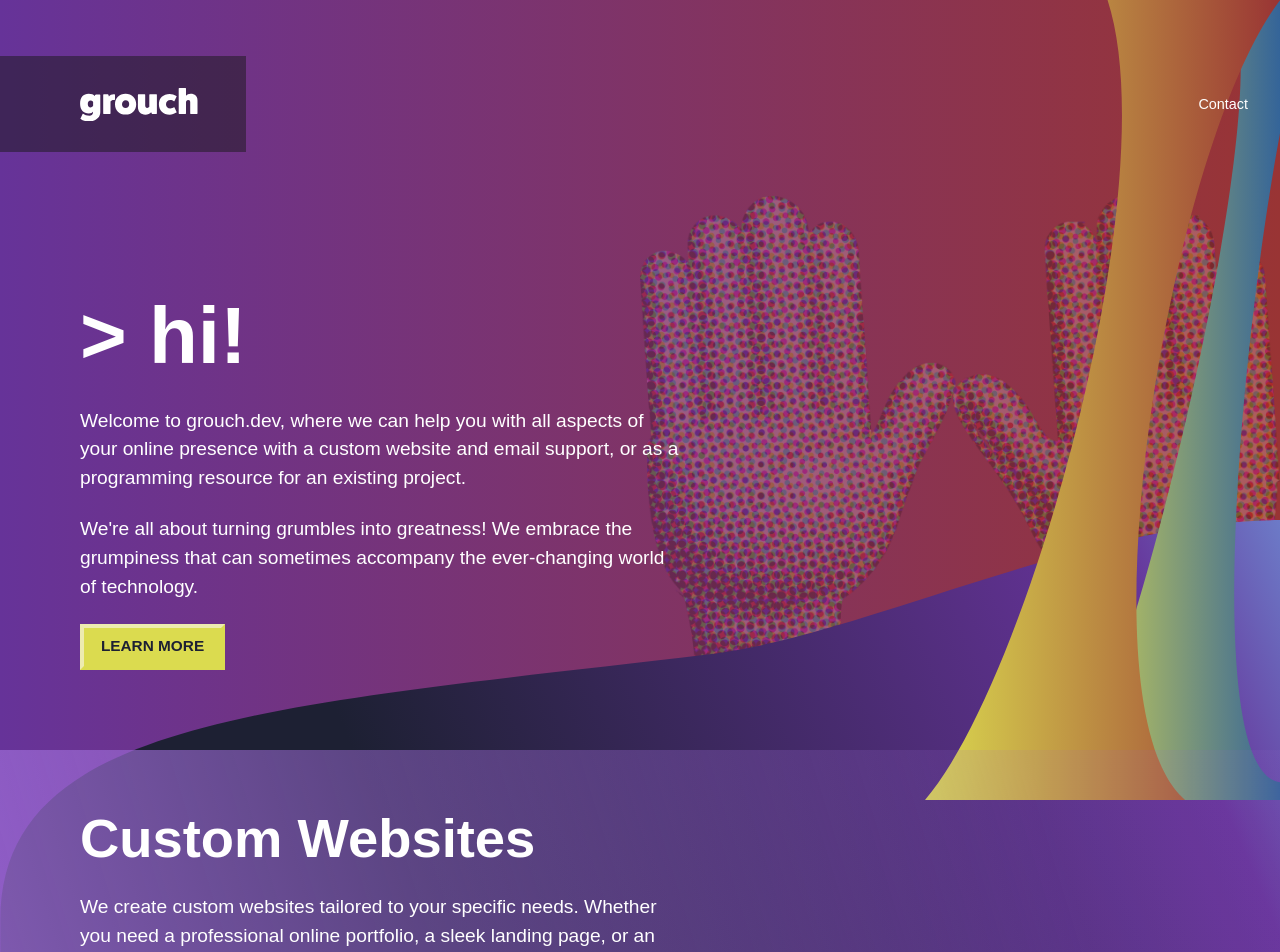
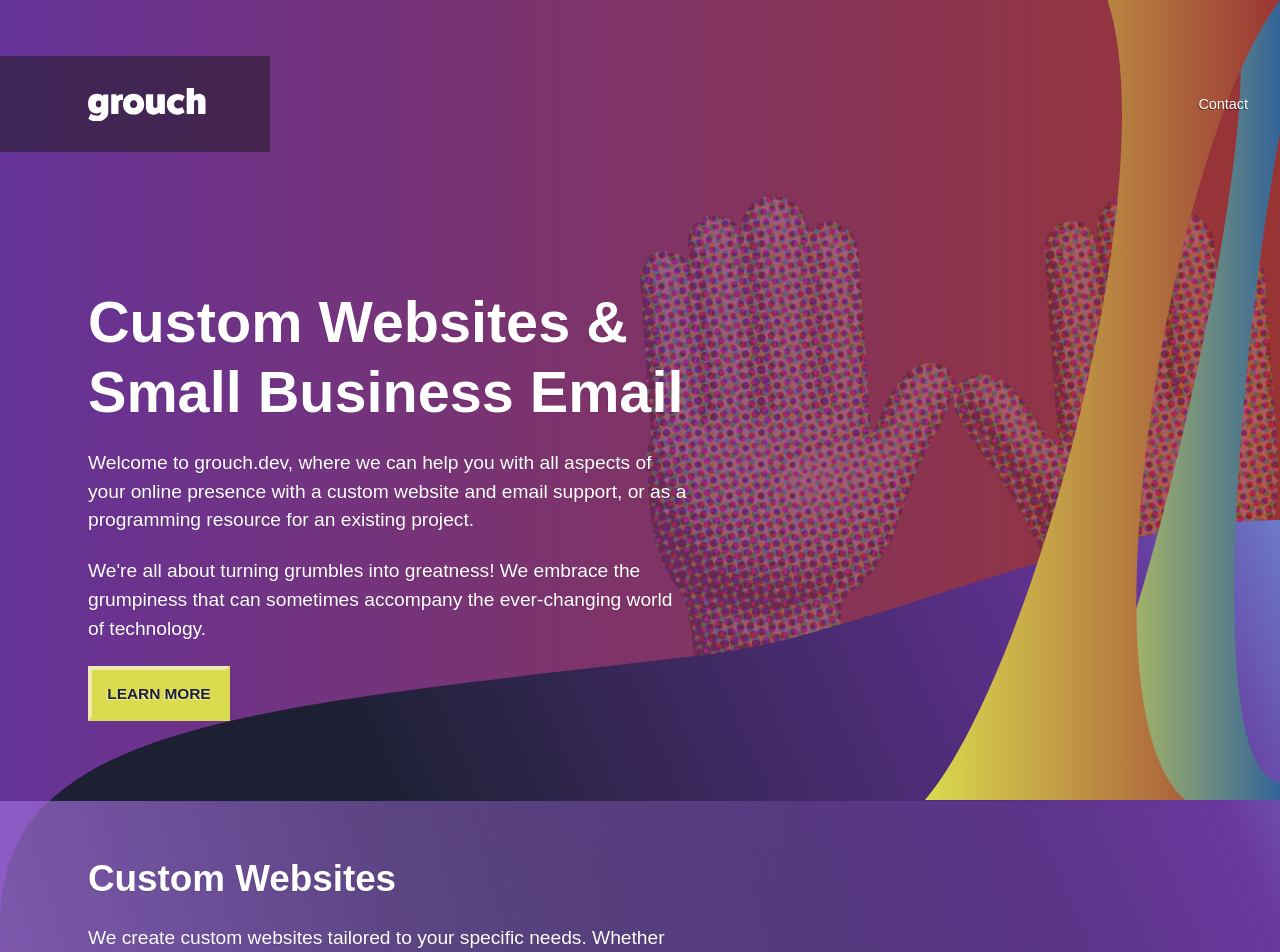
Before and after one commit to dev-grouch/next_grouch, a Next.js app: page / in a window 1280 px wide. Shown: the top 952 px of the page. Built offline with nearby package versions, Linux system fonts and the light colour scheme; no server answers; a web font is replaced by a local one.

Commit message:
refactor: feedback

```diff
--- a/app/globals.scss
+++ b/app/globals.scss
@@ -1,4 +1,4 @@
-@import url("https://use.typekit.net/gvf4wof.css");
+@import url('https://use.typekit.net/gvf4wof.css');
 @import '@styles/variables';
 @import '@styles/type';
 
@@ -106,12 +106,13 @@ body {
     )
     rgb(var(--background-start-rgb));
 
-    @include amifer-regular;
+  @include amifer-regular;
+  text-shadow: -1px 1px 0px rgba(0, 0, 0, 0.1);
 }
 
 a {
-  color: var(--grouch-light-blue);
-  text-decoration: none;
+  color: var(--grouch-dark-yellow);
+  text-shadow: -1px 1px 0px rgba(0, 0, 0, 0.4);
 
   &:hover {
     color: var(--grouch-light-blue);
--- a/app/page.tsx
+++ b/app/page.tsx
@@ -18,7 +18,9 @@ export default function Home() {
   return (
     <main className={styles.main}>
       <Container color={'semiDark'}>
-        <H1>&gt; hi!</H1>
+        <H1>
+          Custom Websites &<br /> Small Business Email
+        </H1>
         <P>
           Welcome to grouch.dev, where we can help you with all aspects of your
           online presence with a custom website and email support, or as a
--- a/components/contact_form/contact_form.module.scss
+++ b/components/contact_form/contact_form.module.scss
@@ -19,7 +19,7 @@
     display: flex;
     align-items: center;
     justify-content: center;
-    font-size:                                    rem;
+    font-size: 1rem;
     width: 100%;
     height: 100%;
     top: 0;
@@ -70,7 +70,7 @@
   &__submitting {
     &::before {
       content: 'Submitting...';
-      opacity: .8;
+      opacity: 0.8;
       left: 0;
       @include nexus-bold;
       font-size: 2rem;
@@ -109,7 +109,6 @@
       'email'
       'message'
       'submit';
-
 
     @include small-up {
       grid-template-columns: 0.9fr 1.1fr;
--- a/components/container/container.module.scss
+++ b/components/container/container.module.scss
@@ -90,6 +90,7 @@
   &__white {
     background: white;
     color: var(--grouch-dirty-black);
+    text-shadow: -1px 1px 0px rgba(249, 249, 249, 0.1);
 
     h1,
     h2,
--- a/components/h1/h1.module.scss
+++ b/components/h1/h1.module.scss
@@ -2,17 +2,23 @@
 @import '@styles/mixins';
 
 .h1 {
+  position: relative;
   @include amifer-bold;
   color: white;
   margin: 0;
   font-size: 3.2rem;
-  font-size: clamp(2.4rem, 5vw, 3.2rem);
+  font-size: clamp(1.9rem, 6vw, 3.6rem);
+
+  // &::before {
+  //   content: '>';
+  //   position: absolute;
+  //   font-size: 0.9em;
+  //   left: -0.8em;
+  //   top: 0.1em;
+  //   color: var(--grouch-light-green);
+  // }
 
   .highlight {
     color: var(--grouch-light-green);
   }
-
-  @include small-up {
-    font-size: 5rem;
-  }
 }
--- a/components/h2/h2.module.scss
+++ b/components/h2/h2.module.scss
@@ -2,19 +2,25 @@
 @import '@styles/mixins';
 
 .h2 {
+  position: relative;
   @include amifer-bold;
   color: inherit;
   margin: 0;
   font-weight: 600;
   font-size: 2.4rem;
-  font-size: clamp(1.62rem, 5vw, 2.4rem);
+  font-size: clamp(1.45rem, 3.9vw, 2.3rem);
+
+  // &::before {
+  //   content: '_';
+  //   position: absolute;
+  //   font-size: 0.9em;
+  //   left: -0.8em;
+  //   top: -0.01em;
+  //   color: var(--grouch-light-green);
+  // }
 
   .highlight {
     font-weight: 700;
     color: var(--grouch-light-green);
   }
-
-  @include small-up {
-    font-size: 3.4rem;
-  }
 }
--- a/styles/_base.scss
+++ b/styles/_base.scss
@@ -53,6 +53,7 @@ code {
   background: rgba(230, 230, 230, 0.3);
   border-radius: 4px;
   padding: 2px 6px;
+  text-shadow: -1px 1px 0px rgba(0, 0, 0, 0.4);
 }
 
 ul {
--- a/styles/_mixins.scss
+++ b/styles/_mixins.scss
@@ -89,9 +89,10 @@
 }
 
 @mixin inputButtonStyles {
+  @include nexus-bold;
   width: fit-content;
   height: fit-content;
-  padding: 0.8em 3em;
+  padding: 0.8em 1em;
   background-color: $grouch-dark-yellow;
   color: $grouch-dirty-black;
   font-weight: 700;
@@ -114,28 +115,13 @@
 }
 
 @mixin linkButtonStyles {
+  @include inputButtonStyles;
+  display: inline-block;
   font-size: 0.8em;
-  display: inline-block;
-  width: fit-content;
-  height: fit-content;
-  padding: 0.45em 1.1em 0.55em 1.1em;
-  background-color: $grouch-dark-yellow;
-  color: $grouch-dirty-black;
-  font-weight: 700;
-  border: $input-border-width solid $grouch-dirty-black;
-  border-bottom: $input-border-width solid $grouch-dark-yellow;
-  border-right: $input-border-width solid $grouch-dark-yellow;
-  border-top-color: $grouch-light-yellow;
-  border-left-color: $grouch-light-yellow;
-  text-transform: uppercase;
+  text-decoration: none;
+  text-shadow: -1px 1px 0px rgba(255, 255, 255, 0.6);
 
   &:hover {
-    background-color: $grouch-light-yellow;
-    color: $grouch-dirty-black;
-    cursor: pointer;
-    border-top-color: $grouch-light-yellow;
-    border-left-color: $grouch-light-yellow;
-    border-bottom-color: $grouch-dark-yellow;
-    border-right-color: $grouch-dark-yellow;
+    text-decoration: none;
   }
 }
--- a/styles/_type.scss
+++ b/styles/_type.scss
@@ -25,8 +25,6 @@ h2 {
 h3 {
   font-size: 2rem;
 }
-
-
 
 em {
   @include amifer-italic;
@@ -61,6 +59,7 @@ code {
   background: rgba(230, 230, 230, 0.3);
   border-radius: 4px;
   padding: 2px 6px;
+  text-shadow: -1px 1px 0px rgba(0, 0, 0, 0.4);
 }
 
 ul {
--- a/styles/_variables.scss
+++ b/styles/_variables.scss
@@ -1,12 +1,12 @@
 $container-padding--top: 2rem;
-$container-padding--right: 3rem;
+$container-padding--right: 4rem;
 $container-padding--bottom: 3.2rem;
-$container-padding--left: 3rem;
+$container-padding--left: 4rem;
 
 $container-padding--top--xl: 3.5rem;
-$container-padding--right--xl: 5rem;
+$container-padding--right--xl: 5.5rem;
 $container-padding--bottom--xl: 4rem;
-$container-padding--left--xl: 5rem;
+$container-padding--left--xl: 5.5rem;
 
 $grouch-dark-blue: #346499;
 $grouch-light-blue: #71b0ea;
@@ -27,7 +27,7 @@ $amifer-font-family: amifer, sans-serif;
 $amifer-font-weight: 400;
 $amifer-font-style: normal;
 
-$nexus-font-family: "ff-nexus-typewriter", sans-serif;
+$nexus-font-family: 'ff-nexus-typewriter', sans-serif;
 $nexus-font-weight: 400;
 $nexus-font-style: normal;
 
```
